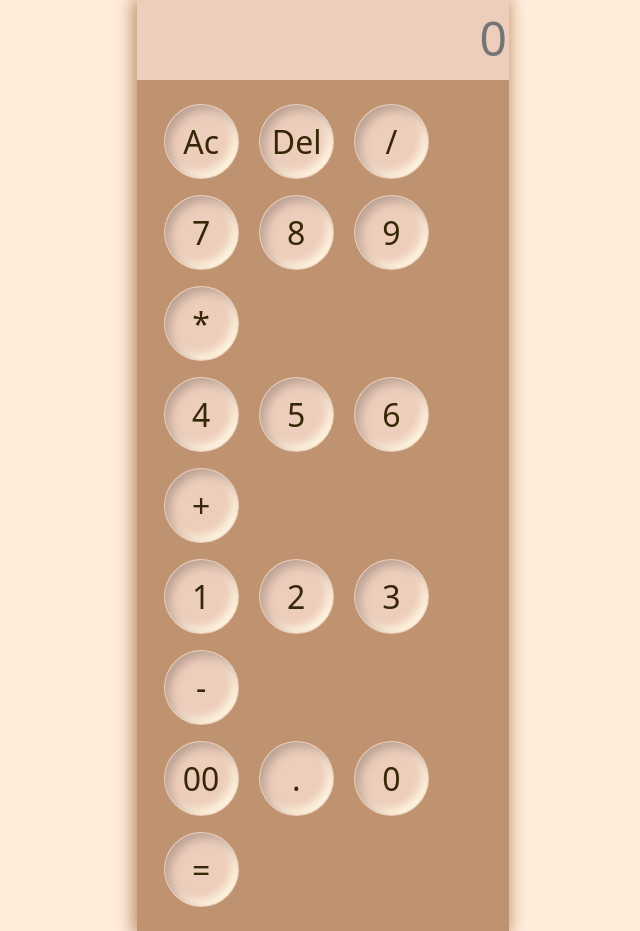
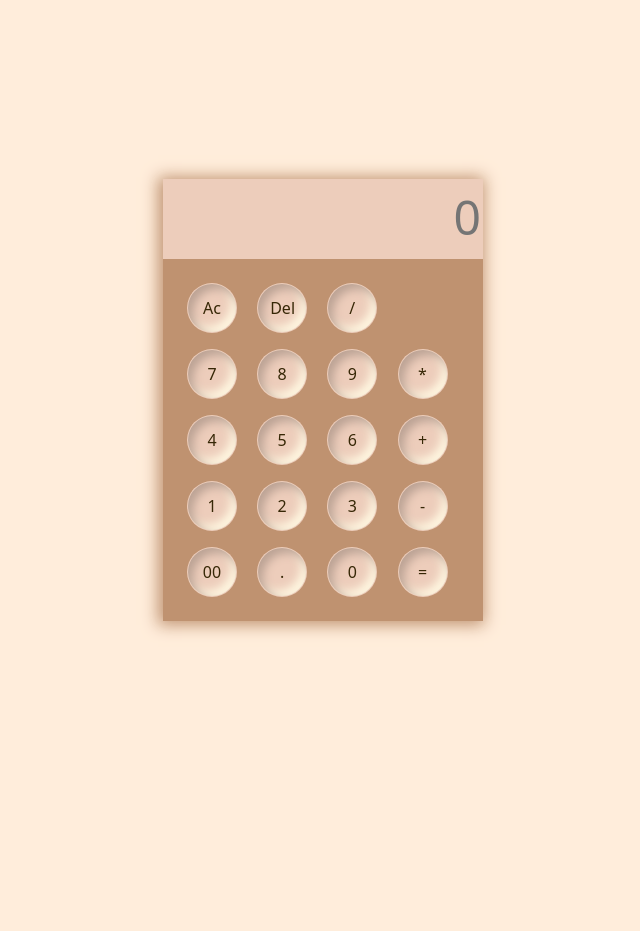
Before and after one commit to semihbeyzade/calculator, a plain HTML site: page index.html in a window 1280 px wide. Shown: the whole page, without its empty margins (317-957 px from the left). After the commit the page ends 800 px from the top, so only its background shows below. Drawn offline with nearby package versions, Linux system fonts and the light colour scheme.

Commit message:
calculator

```diff
--- a/index.html
+++ b/index.html
@@ -11,14 +11,14 @@
         integrity="sha384-EVSTQN3/azprG1Anm3QDgpJLIm9Nao0Yz1ztcQTwFspd3yD65VohhpuuCOmLASjC" crossorigin="anonymous">
     <link rel="stylesheet" href="style.css">
 
-    <title>Hello, world!</title>
+    <title>Calculator</title>
 </head>
 
 <body>
     <div class="container">
-        <div class="rechner">
+        <div class="calculator">
 
-            <input type="text" placeholder="0" id="screen" class="w-100 bildschirm" value="">
+            <input type="text" placeholder="0" id="screen" class="w-100 calculator-screen" value="">
 
             <div class="item item1">
 
--- a/style.css
+++ b/style.css
@@ -16,24 +16,23 @@ body {
     background-color: #FFEDDB;
 }
 .container {
-    width: 100%;
-    height: 100%;
-    display: grid;
-    grid-template-columns: 1fr 1fr 1fr;
-    grid-template-rows: 1fr 1fr 1fr;
+height: 100%;
+display: flex;
+justify-content: center;
+align-items: center;
+
 }
-.rechner {
-    grid-column: 2/3;
-    grid-row: 2/3;
+.calculator {
+    max-width: 320px;
     background-color: #BF9270;
    -webkit-box-shadow: -2px 1px 15px 3px rgba(191,146,112,0.98);
     box-shadow: -2px 1px 15px 3px rgba(191,146,112,0.98);;
 }
 
 .btn {
-    width: 75px;
-    height: 75px;
-    font-size: 2rem;
+    width: 50px;
+    height: 50px;
+    font-size: 1rem;
     color: #362706;
     border-radius: 50%;
     background: #EDCDBB;
@@ -41,7 +40,7 @@ body {
         inset -5px -5px 10px #fff8e2;
 }
 
-.bildschirm {
+.calculator-screen {
     height: 5rem;
     background-color: #EDCDBB;
     border: none;
```
